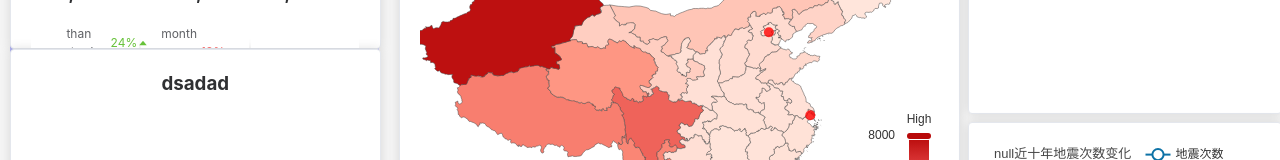
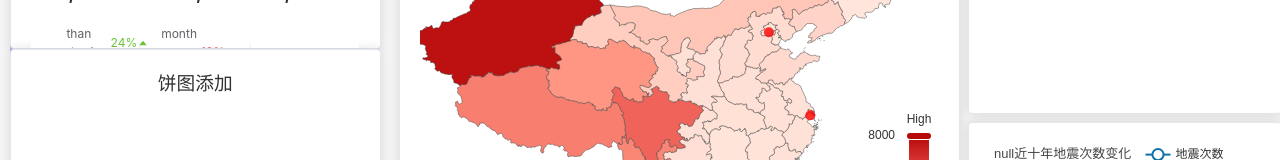
Before and after one commit to xSp1231/earthquake_front, a Vue app: page /main/home in a window 1280 px wide. Shown: the part 204-364 px from the top of the page. Built offline with nearby package versions, Linux system fonts and the light colour scheme.

Commit message:
饼图添加

```diff
--- a/src/views/Home.vue
+++ b/src/views/Home.vue
@@ -10,8 +10,7 @@
             </el-card>
             <!--饼图 各省地震次数前八-->
             <el-card style="width: 100%;height: 65%" shadow="always">
-              <h3 style="margin-top: 0px;margin-bottom: 0px">dsadad</h3>
-
+              <h3 style="margin-top: 0px;margin-bottom: 0px">饼图添加</h3>
             </el-card>
           </div>
           <div class="graph" style="width: 60%;height:470px; margin-left: 20px; ">
```
